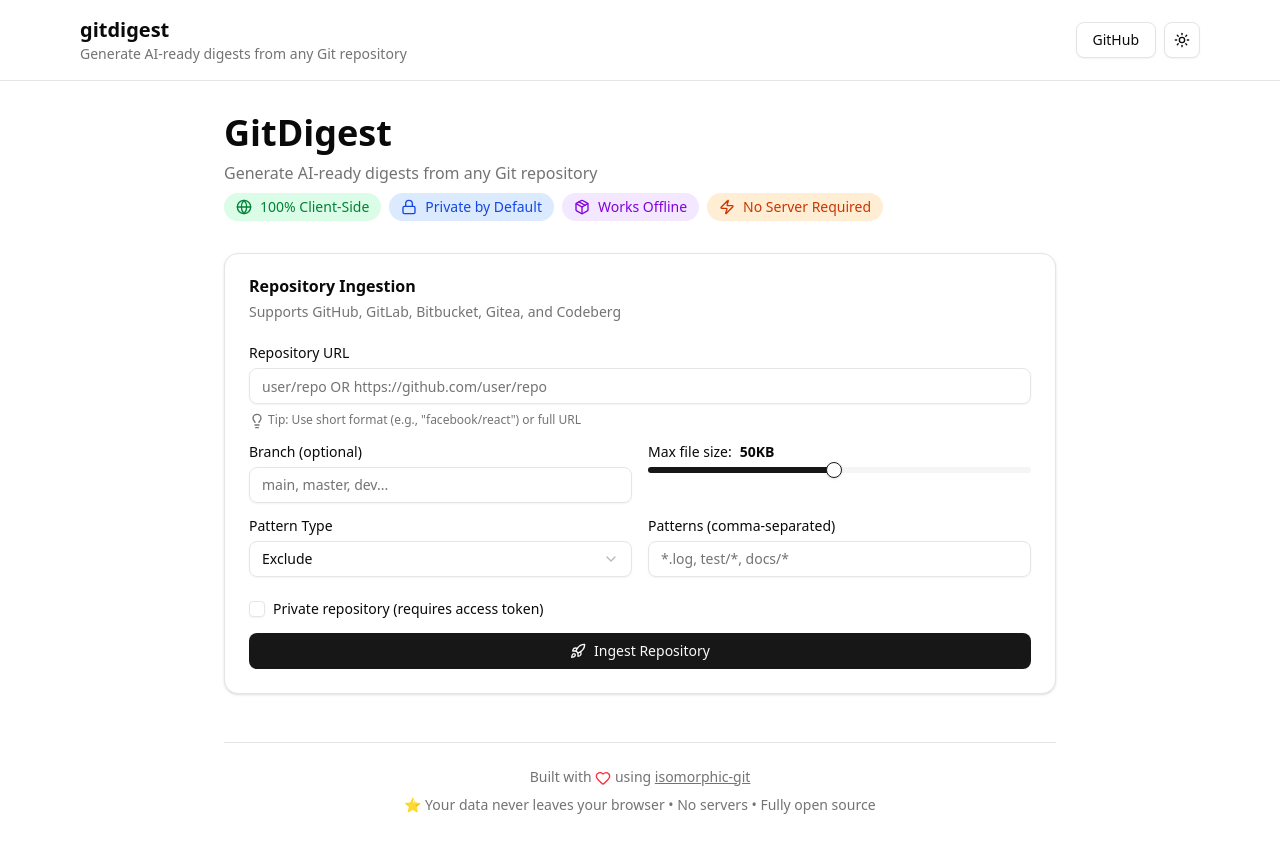
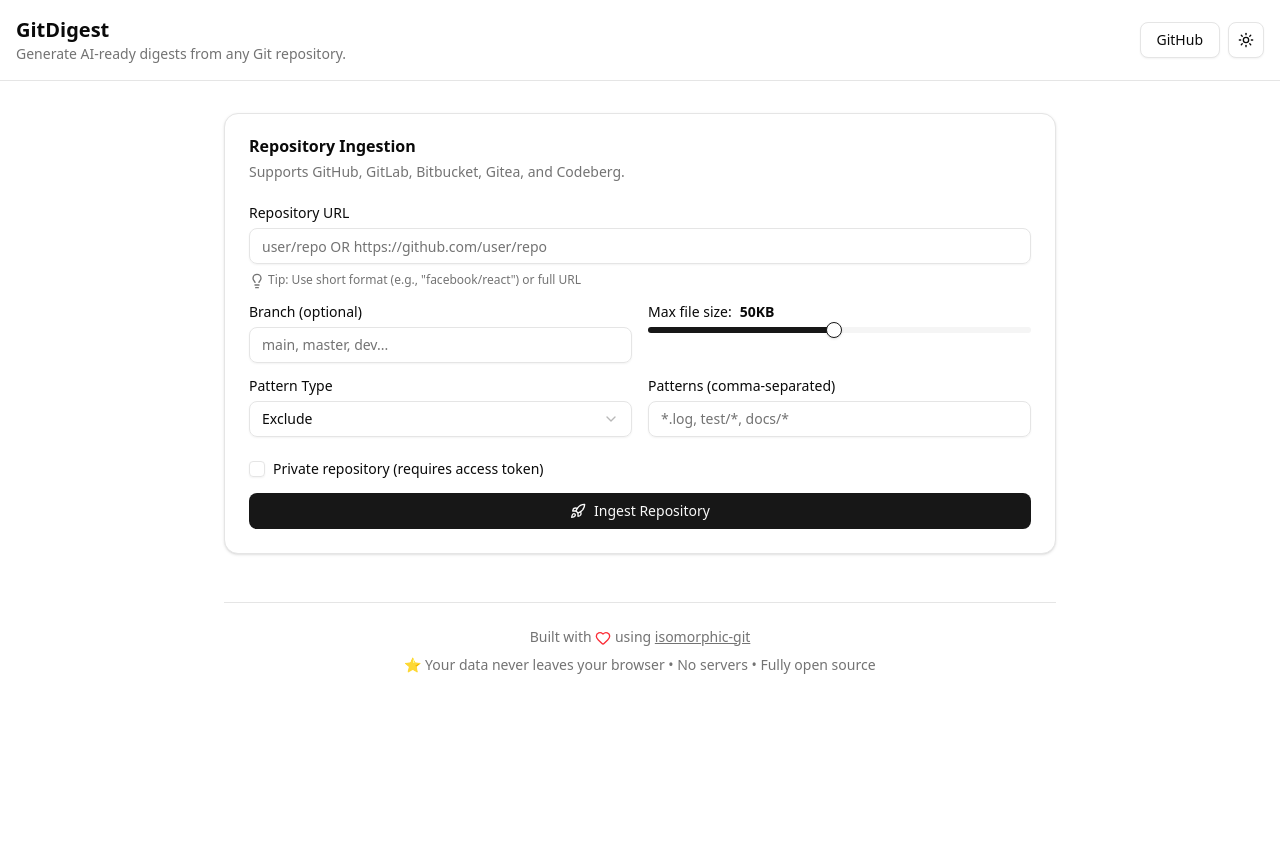
Before and after one commit to abhigyantrips/gitdigest, a React (Vite) app: page / in a window 1280 px wide. After the commit the page ends 800 px from the top, so only its background shows below. Built offline with nearby package versions, Linux system fonts and the light colour scheme.

Commit message:
fix(ui): changes to header and styling

```diff
--- a/src/App.tsx
+++ b/src/App.tsx
@@ -3,14 +3,10 @@
   Clipboard,
   FileText,
   GitCompare,
-  Globe,
   Heart,
   Lightbulb,
-  Lock,
-  Package,
   Rocket,
   Save,
-  Zap,
 } from 'lucide-react';
 
 import { useEffect, useState } from 'react';
@@ -182,32 +178,11 @@
       <div>
         <Header />
         <div className="mx-auto max-w-4xl p-8">
-          <div className="mb-8">
-            <h1 className="mb-2 text-4xl font-bold">GitDigest</h1>
-            <p className="text-muted-foreground mb-2">
-              Generate AI-ready digests from any Git repository
-            </p>
-            <div className="text-muted-foreground flex flex-wrap gap-2 text-sm">
-              <span className="flex items-center gap-2 rounded-full bg-green-100 px-3 py-1 text-green-700 dark:bg-green-900 dark:text-green-300">
-                <Globe className="h-4 w-4" /> <span>100% Client-Side</span>
-              </span>
-              <span className="flex items-center gap-2 rounded-full bg-blue-100 px-3 py-1 text-blue-700 dark:bg-blue-900 dark:text-blue-300">
-                <Lock className="h-4 w-4" /> <span>Private by Default</span>
-              </span>
-              <span className="flex items-center gap-2 rounded-full bg-purple-100 px-3 py-1 text-purple-700 dark:bg-purple-900 dark:text-purple-300">
-                <Package className="h-4 w-4" /> <span>Works Offline</span>
-              </span>
-              <span className="flex items-center gap-2 rounded-full bg-orange-100 px-3 py-1 text-orange-700 dark:bg-orange-900 dark:text-orange-300">
-                <Zap className="h-4 w-4" /> <span>No Server Required</span>
-              </span>
-            </div>
-          </div>
-
           <Card className="mb-8">
             <CardHeader>
               <CardTitle>Repository Ingestion</CardTitle>
               <CardDescription>
-                Supports GitHub, GitLab, Bitbucket, Gitea, and Codeberg
+                Supports GitHub, GitLab, Bitbucket, Gitea, and Codeberg.
               </CardDescription>
             </CardHeader>
             <CardContent>
--- a/src/components/header.tsx
+++ b/src/components/header.tsx
@@ -4,13 +4,13 @@
 export function Header() {
   return (
     <header className="border-b">
-      <div className="mx-auto flex max-w-6xl items-center justify-between gap-4 p-4">
+      <div className="container mx-auto flex items-center justify-between gap-4 p-4">
         <div>
           <a href="/" className="text-xl font-bold">
-            gitdigest
+            GitDigest
           </a>
           <p className="text-muted-foreground text-sm">
-            Generate AI-ready digests from any Git repository
+            Generate AI-ready digests from any Git repository.
           </p>
         </div>
         <div className="flex items-center gap-2">
```
